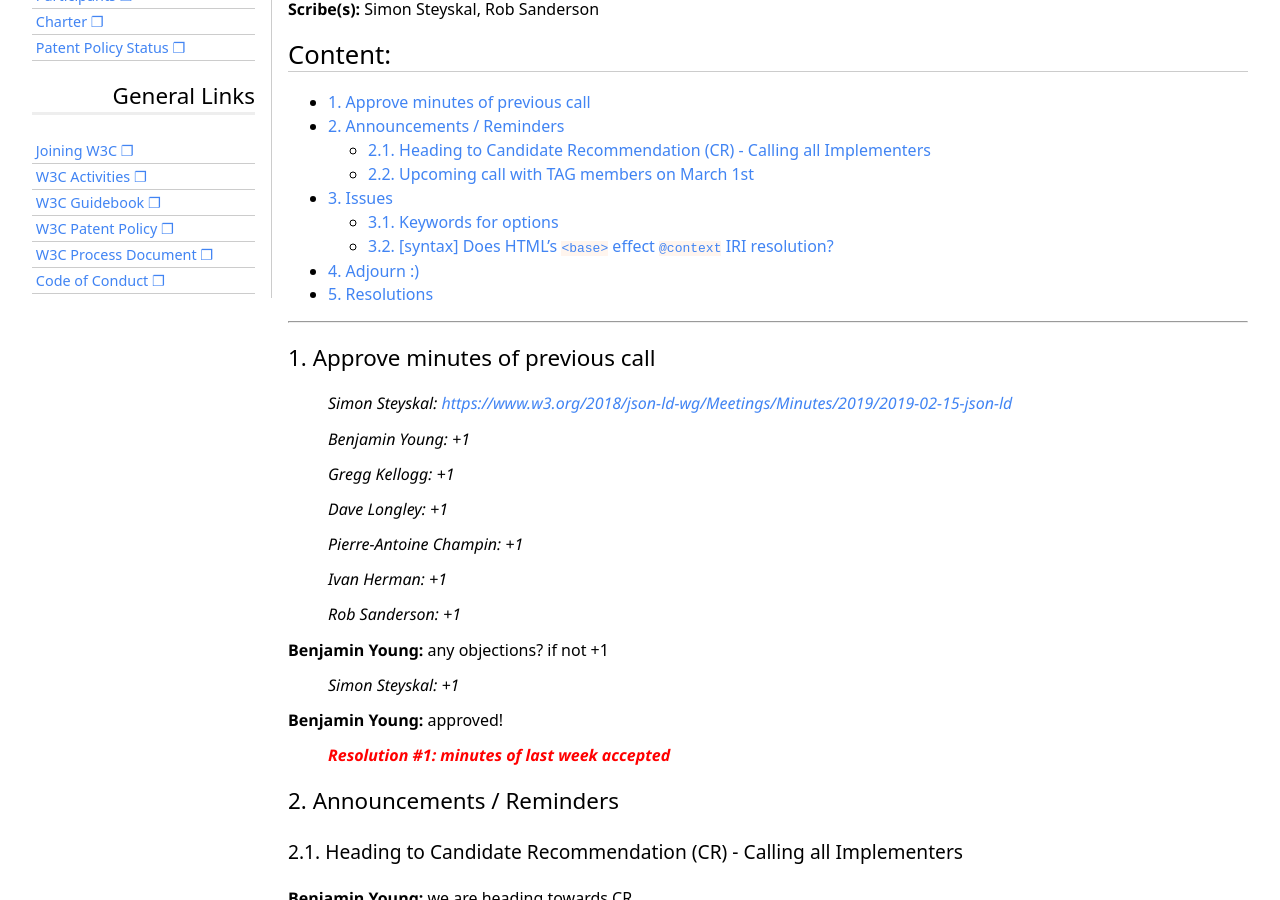
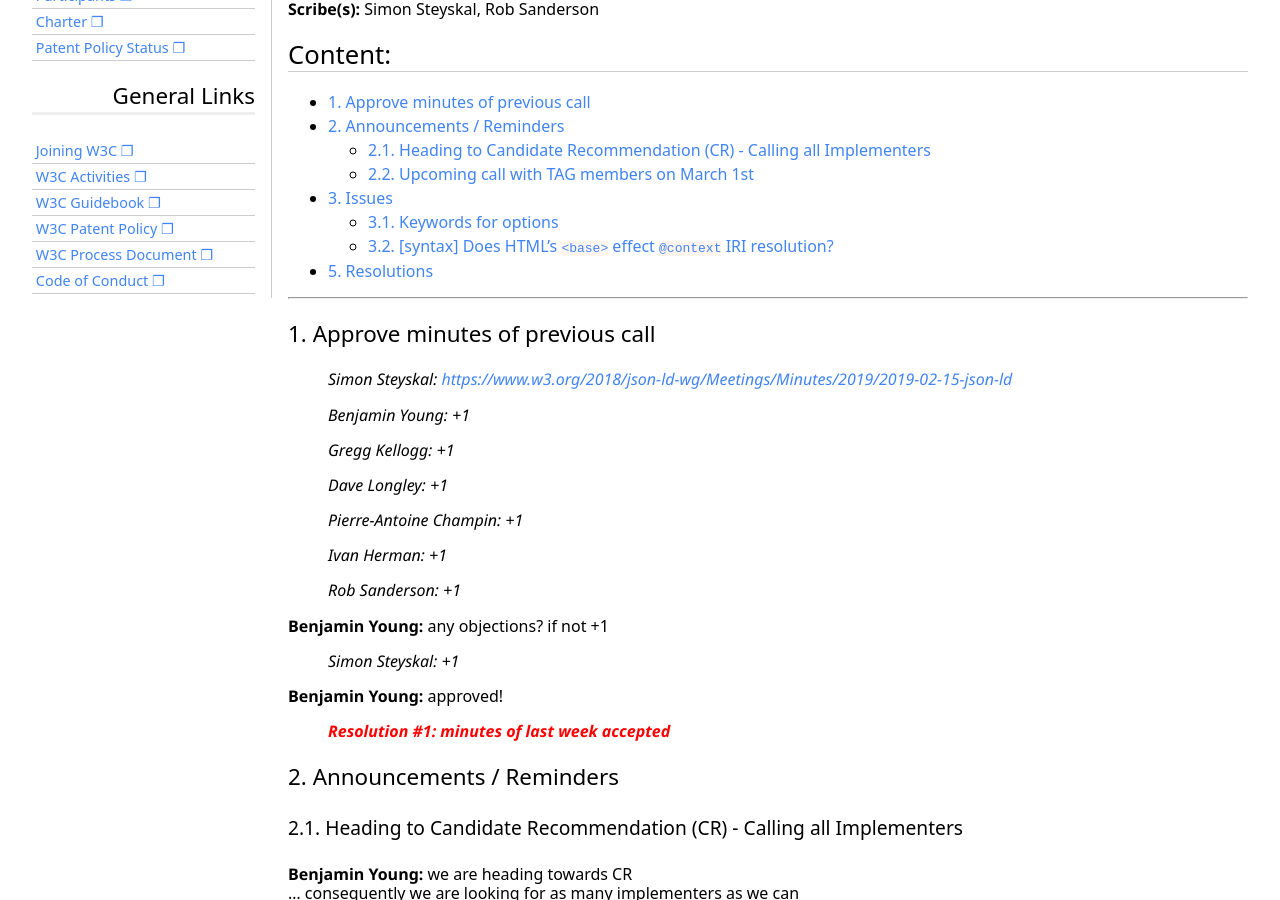
Before and after one commit to w3c/json-ld-wg, a Jekyll site: the page built from _minutes/2019-02-22-json-ld.md, in a window 1280 px wide and 900 px high, scrolled down 507 px. Built offline with Jekyll 4.4.1, drawn with Linux system fonts in a browser that asks for light colours; some web fonts are replaced.

Commit message:
removed the adjurn as topic...

```diff
--- a/_minutes/2019-02-22-json-ld.md
+++ b/_minutes/2019-02-22-json-ld.md
@@ -356,8 +356,6 @@ See also the [Agenda](https://lists.w3.org/Archives/Public/public-json-ld-wg/201
 > ***Resolution #3: Recommend using absolute URIs or `@base` within JSON-LD if relative URI resolution is important, and add warnings to the spec for ramifications of using a potentially dynamic DOM for resolution or discovery of JSON-LD blocks (staying in #134)***
 {: #resolution3 .resolution}
 
-### 4. Adjourn :)
-{: #section4}
 
 ---
 
```
